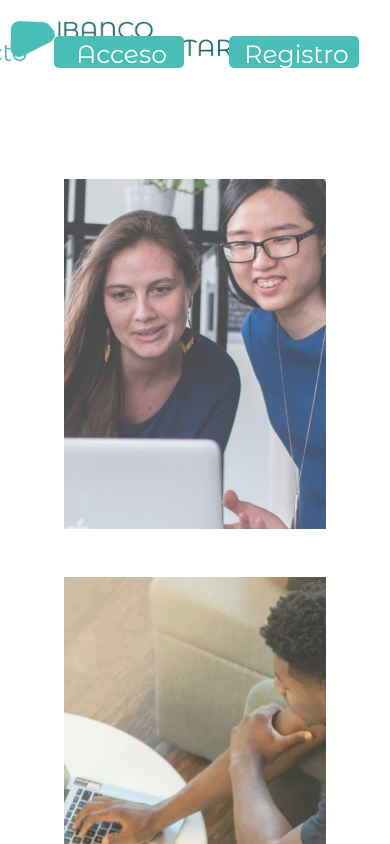
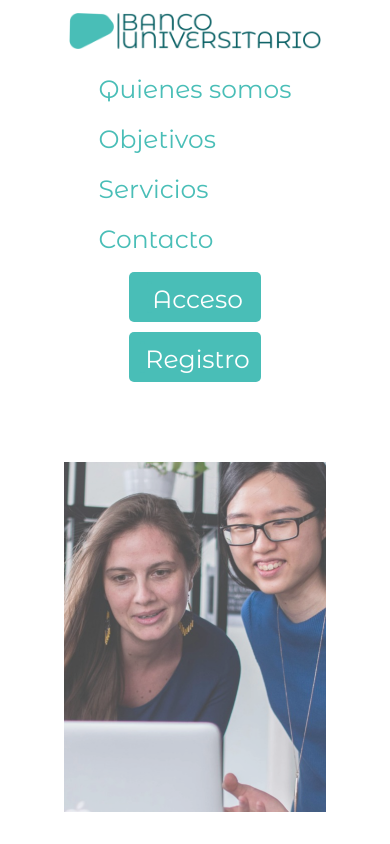
Before and after one commit to MrWisz/BancoUniversitario, a React (Create React App) app: page / in a window 390 px wide. Shown: the top 844 px of the page. Built offline with nearby package versions, Linux system fonts and the light colour scheme.

Commit message:
Haciendo al header completamente responsive

```diff
--- a/src/components/CardGridIcon.js
+++ b/src/components/CardGridIcon.js
@@ -84,7 +84,6 @@ const CardGridIcon = ({ className = "" }) => {
           label="Button"
           hasIconStart={false}
           hasIconEnd={false}
-          showButton
           propHeight2="40px"
           propBackgroundColor="#e3e3e3"
           propBorder="1px solid #767676"
@@ -105,11 +104,8 @@ const CardGridIcon = ({ className = "" }) => {
           asset
           body="El Banco Universitario también permite a los estudiantes universitarios cobrar sus becas estudiantiles de manera sencilla y eficiente. Este servicio está disponible en cualquiera de las sucursales del banco, lo que permite a los estudiantes acceder a sus fondos de manera rápida y segura."
           heading="Cobro de becas estudiantiles"
-          button
-          label="Button"
           hasIconStart
           hasIconEnd
-          showButton
         />
       </div>
     </div>
--- a/src/components/HeaderComponent.jsx
+++ b/src/components/HeaderComponent.jsx
@@ -1,6 +1,6 @@
 import React, { useCallback } from 'react';
 import styled from 'styled-components';
-import { useNavigate } from 'react-router-dom'; // Import useNavigate
+import { useNavigate } from 'react-router-dom';
 
 const HeaderContainer = styled.header`
   align-self: stretch;
@@ -16,25 +16,44 @@ const HeaderContainer = styled.header`
   color: var(--color-lightseagreen);
   font-family: var(--font-montserrat-alternates);
   display: flex;
-  align-items: center; /* Centrar verticalmente */
-  justify-content: flex-start;
+  align-items: center;
   justify-content: space-between;
+
+  @media (max-width: 768px) {
+    flex-direction: column;
+    height: auto;
+  }
 `;
 
 const Logo = styled.img`
   height: 62px;
   width: 252px;
-  position: absolute;
   margin: 0 !important;
   top: 8px;
   left: 10px;
   object-fit: scale-down;
   z-index: 1;
   cursor: pointer;
+
+  @media (max-width: 768px) {
+    position: static;
+    margin-bottom: 10px;
+  }
+`;
+
+const NavLinksContainer = styled.div`
+  display: flex;
+  flex-direction: row;
+  align-items: center;
+
+  @media (max-width: 768px) {
+    flex-direction: column;
+    align-items: flex-start;
+  }
 `;
 
 const NavLink = styled.h2`
-  margin: 0 !important;
+  margin: 0 20px;
   font-size: 25px;
   line-height: 100%;
   font-weight: 400;
@@ -44,59 +63,79 @@ const NavLink = styled.h2`
   z-index: 1;
   padding-top: 5px;
   display: flex;
-  align-items: center; /* Centrar verticalmente */
-  justify-content: center; /* Centrar horizontalmente */
+  align-items: center;
+  justify-content: center;
+
+  @media (max-width: 768px) {
+    margin: 10px 0;
+  }
+`;
+
+const MenusContainer = styled.div`
+  display: flex;
+  flex-direction: row;
+
+  @media (max-width: 768px) {
+    flex-direction: column;
+    align-items: flex-start;
+  }
 `;
 
 const Menu = styled.div`
   width: 132px;
-  margin: 0 !important;
-  position: absolute;
-  bottom: 47px;
+  margin: 0 10px;
   display: flex;
   flex-direction: row;
-  align-items: center; /* Centrar verticalmente */
-  justify-content: center; /* Centrar horizontalmente */
+  align-items: center;
+  justify-content: center;
   color: var(--background-default-default);
   border-radius: 5px;
   background-color: var(--color-lightseagreen);
   z-index: 1;
+
+  @media (max-width: 768px) {
+    margin-top: 10px;
+  }
 `;
 
 const MenuItem = styled.div`
   top: 0;
   left: 5px;
-  width: 5px; /* Ajustar el ancho para no ocupar todo el espacio */
+  width: 5px;
   height: 32px;
   border-radius: 5px;
   background-color: var(--color-lightseagreen);
+
+  @media (min-width: 769px) {
+    display: none;
+  }
 `;
 
 const HeaderComponent = () => {
-  const navigate = useNavigate(); // Initialize useNavigate
+  const navigate = useNavigate();
 
   const handleQuienesSomosClick = () => {
-    navigate('/quienes-somos'); // Navigate to QuienesSomos page
+    navigate('/quienes-somos');
   };
 
   const handleObjetivosClick = () => {
-    navigate('/objetivos'); // Navigate to QuienesSomos page
+    navigate('/objetivos');
   };
 
   const handleAccesoClick = () => {
-    navigate('/login'); // Navigate to QuienesSomos page
+    navigate('/login');
   };
 
   const handleRegistroClick = () => {
-    navigate('/registro-de-usuarios'); // Navigate to QuienesSomos page
+    navigate('/registro-de-usuarios');
   };
 
   const handleLogoClick = () => {
-    navigate('/'); // Navigate to QuienesSomos page
+    navigate('/');
   };
 
   const handleServiciosClick = useCallback(() => {
-    navigate('/'); // Navigate to home page
+    navigate('/');
     setTimeout(() => {
       const anchor = document.querySelector("[data-scroll-to='cardGridIcon']");
       if (anchor) {
@@ -106,7 +145,7 @@ const HeaderComponent = () => {
   }, [navigate]);
 
   const handleContactoClick = useCallback(() => {
-    navigate('/'); // Navigate to home page
+    navigate('/');
     setTimeout(() => {
       const anchor = document.querySelector("[data-scroll-to='component1Container']");
       if (anchor) {
@@ -123,30 +162,34 @@ const HeaderComponent = () => {
         src="/logonobackground-1@2x.png"
         onClick={handleLogoClick}
       />
-      <NavLink style={{ right: '878px', position: 'absolute' }} onClick={handleQuienesSomosClick}>
+      <NavLinksContainer>
+        <NavLink onClick={handleQuienesSomosClick}>
           Quienes somos
         </NavLink>
-      <NavLink style={{ right: '704px', position: 'absolute' }} onClick={handleObjetivosClick}>
+        <NavLink onClick={handleObjetivosClick}>
           Objetivos
         </NavLink>
-      <NavLink style={{ right: '530px', width: '129px', position: 'absolute' }} onClick={handleServiciosClick}>
+        <NavLink onClick={handleServiciosClick}>
           Servicios
         </NavLink>
-      <NavLink style={{ right: '355px', width: '130px', position: 'absolute' }} onClick={handleContactoClick}>
+        <NavLink onClick={handleContactoClick}>
           Contacto
         </NavLink>
-      <Menu style={{ right: '206px', position: 'absolute', width: '130px', display: 'flex', justifyContent: 'center', alignItems: 'center' }}>
+      </NavLinksContainer>
+      <MenusContainer>
+        <Menu>
           <MenuItem />
           <NavLink onClick={handleAccesoClick} style={{ textAlign: 'center' }}>
             Acceso
           </NavLink>
         </Menu>
-      <Menu style={{ right: '31px', position: 'absolute', width: '130px', display: 'flex', justifyContent: 'center', alignItems: 'center' }}>
+        <Menu>
           <MenuItem />
           <NavLink onClick={handleRegistroClick} style={{ textAlign: 'center' }}>
             Registro
           </NavLink>
         </Menu>
+      </MenusContainer>
     </HeaderContainer>
   );
 };
```
Lines whose indentation alone changed are shown as unchanged.
